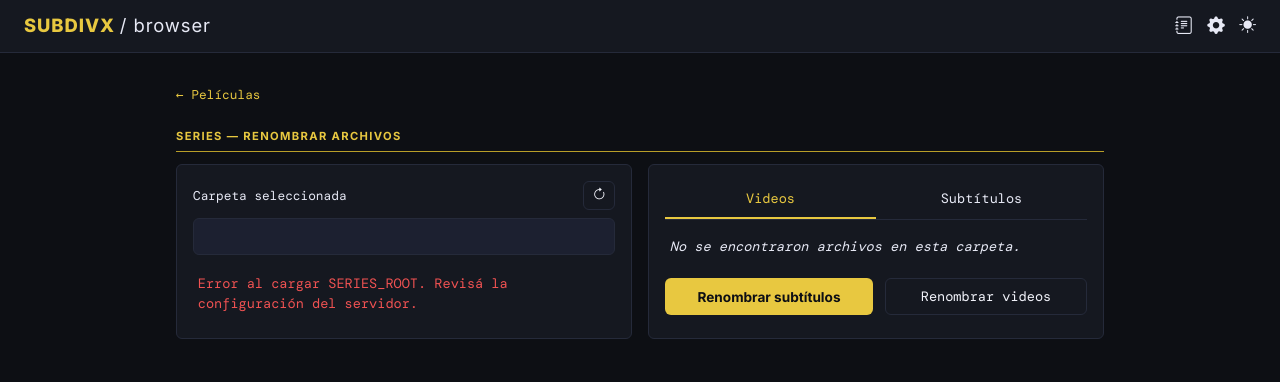
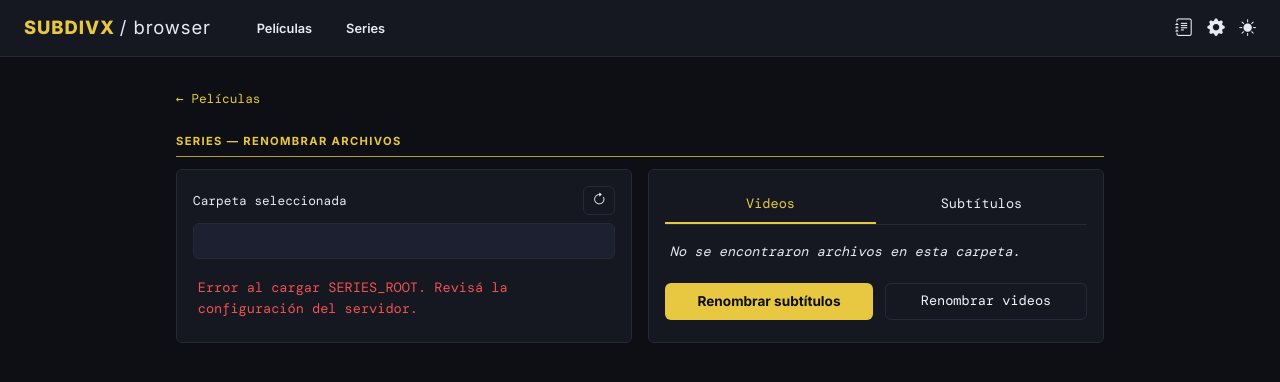
Before and after one commit to uGomill3r/subdivx-browser, a Django app: template series/templates/series/index.html in a window 1280 px wide. Shown: the top 382 px of the page. Run offline with Django 5.2, Linux system fonts and the light colour scheme; the template is opened without the code that fills it, so the values that code supplies are empty; some libraries are stand-ins or nearby versions; some web fonts are replaced.

Commit message:
feat(series): integrar selector de sección y documentar en README
- browser/templates/browser/base.html: agrega el selector "Películas / Series" en el topbar (resalta la sección activa según el namespace de la URL). Películas queda sin cambios funcionales.
- README.md: documenta SERIES_ROOT y la nueva sección Series, incluyendo que reemplaza a media-renamer (ahora descontinuado) y que la búsqueda de subtítulos para series queda para una fase posterior.

```diff
--- a/browser/templates/browser/base.html
+++ b/browser/templates/browser/base.html
@@ -104,6 +104,33 @@
       letter-spacing: 0.05em;
     }
     .topbar-brand span { color: var(--text-muted); font-weight: 400; }
+
+    /* Selector de sección: Películas / Series — no se mezclan, se navega a una u otra */
+    .topbar-sections {
+      display: flex;
+      gap: 0.4rem;
+      margin-left: 1rem;
+    }
+    .topbar-section-link {
+      font-family: 'Inter', sans-serif;
+      font-size: 0.8rem;
+      font-weight: 600;
+      color: var(--text-muted);
+      text-decoration: none;
+      padding: 0.35rem 0.8rem;
+      border-radius: var(--radius);
+      border: 1px solid transparent;
+      transition: border-color 0.15s, color 0.15s;
+    }
+    .topbar-section-link:hover { color: var(--text); }
+    .topbar-section-link.active {
+      color: var(--accent);
+      border-color: var(--accent-dim);
+    }
+    @media (max-width: 560px) {
+      .topbar-sections { margin-left: 0.5rem; }
+      .topbar-section-link { padding: 0.3rem 0.55rem; font-size: 0.75rem; }
+    }
 
     /* Contenido */
     .main-content {
@@ -402,6 +429,10 @@
     <a href="{% url 'browser:index' %}" class="topbar-brand">
       SUBDIVX <span>/ browser</span>
     </a>
+    <div class="topbar-sections">
+      <a href="{% url 'browser:index' %}" class="topbar-section-link{% if request.resolver_match.namespace == 'browser' %} active{% endif %}">Películas</a>
+      <a href="{% url 'series:index' %}" class="topbar-section-link{% if request.resolver_match.namespace == 'series' %} active{% endif %}">Series</a>
+    </div>
     <div class="topbar-icons">
       <a href="{% url 'browser:logs' %}" class="topbar-settings" title="Logs">
         <i class="bi bi-journal-text"></i>
```
Also changed, not shown: README.md.
